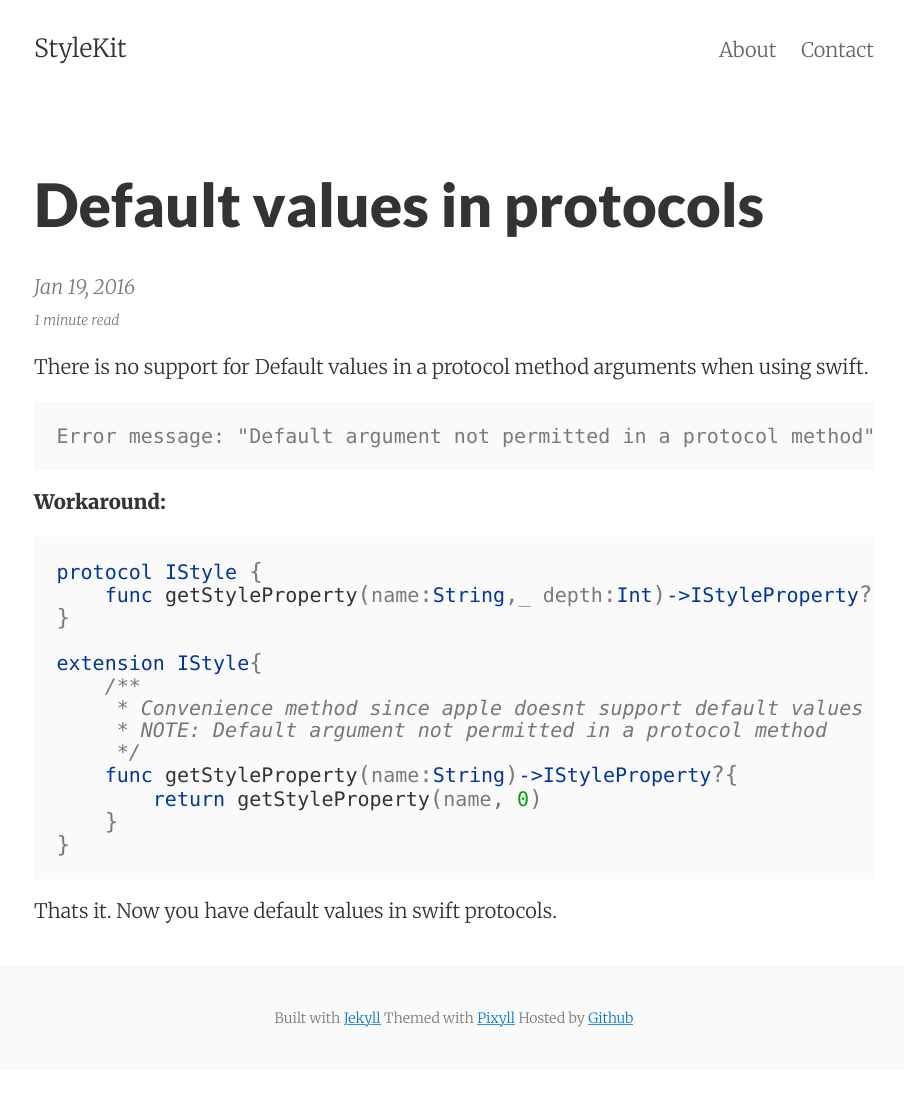
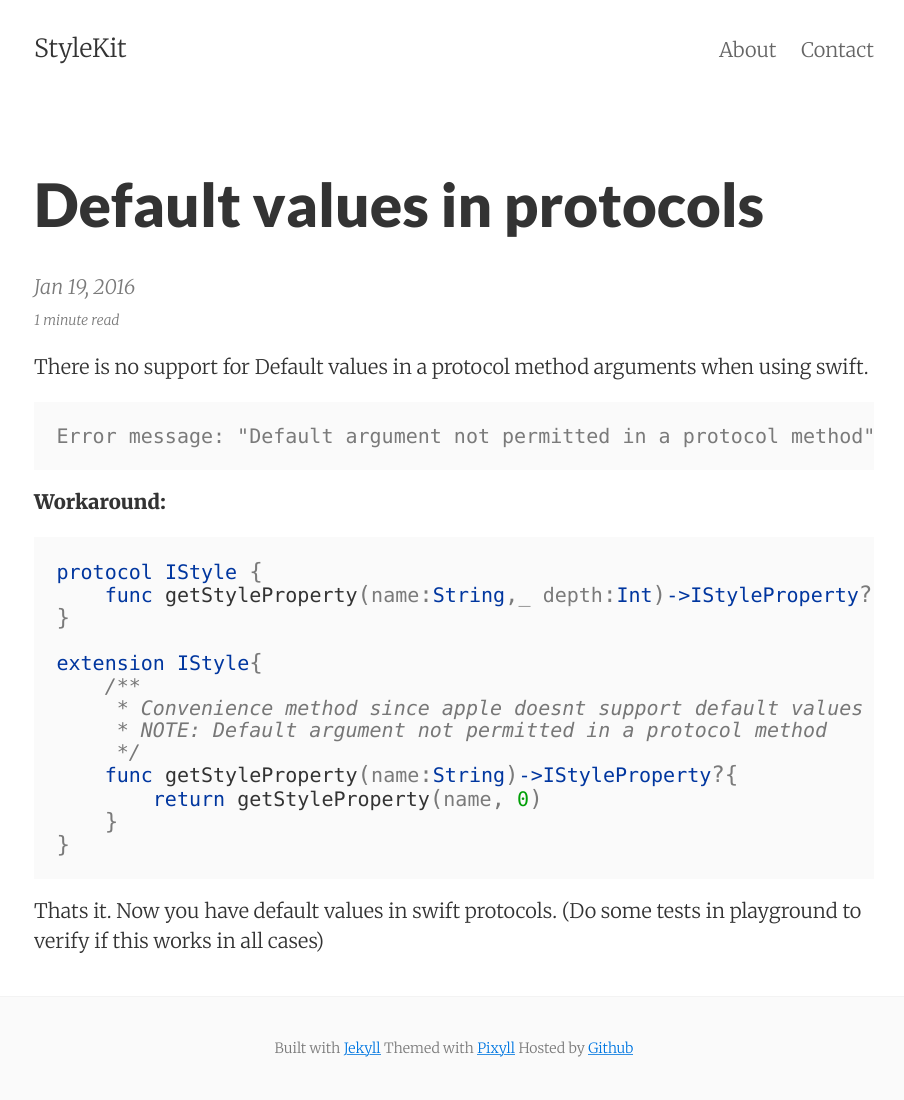
Before and after one commit to stylekit/stylekit.github.io, a Jekyll site: the page built from _posts/2016-01-19-Default-values-in-protocols.md, in a window 1280 px wide. Shown: the whole page, without its empty margins (186-1090 px from the left). Built offline with Jekyll 4.4.1, drawn with Linux system fonts in a browser that asks for light colours; nearby versions of some CDN libraries; comment, search, counter and statistics services are not loaded; before the commit the page ends 1070 px from its top, so only the background shows below that.

Commit message:
Files modified: 1


Modified 1 file:
_posts/2016-01-19-Default-values-in-protocols.md

````diff
--- a/_posts/2016-01-19-Default-values-in-protocols.md
+++ b/_posts/2016-01-19-Default-values-in-protocols.md
@@ -23,4 +23,4 @@ extension IStyle{
 ```
 
 
-Thats it. Now you have default values in swift protocols.
+Thats it. Now you have default values in swift protocols. (Do some tests in playground to verify if this works in all cases)
````
